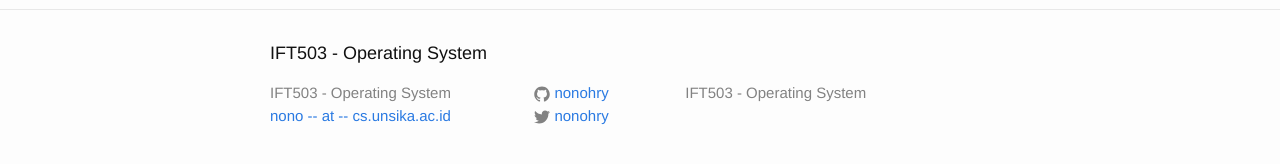
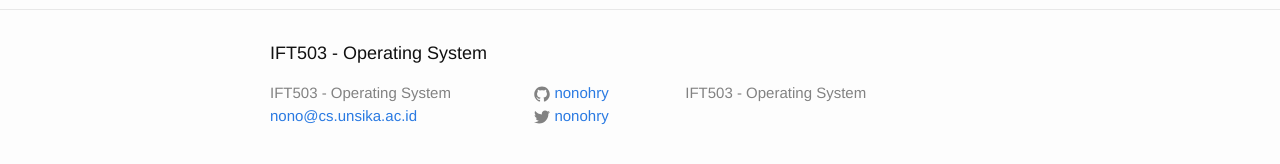
Before and after one commit to nonohry/IFT503, a Jekyll site: the page built from index.md, in a window 1280 px wide. Shown: the part 373-537 px from the top of the page. Built offline with Jekyll 4.4.1, drawn with Linux system fonts in a browser that asks for light colours.

Commit message:
Commit Pertama

```diff
--- a/_config.yml
+++ b/_config.yml
@@ -1,6 +1,6 @@
 # Site settings
 title: IFT503 - Operating System
-email: nono -- at -- cs.unsika.ac.id
+email: nono@cs.unsika.ac.id
 description: "IFT503 - Operating System"
 url: "http://nonohry.github.io/IFT503"
 twitter_username: nonohry
```
